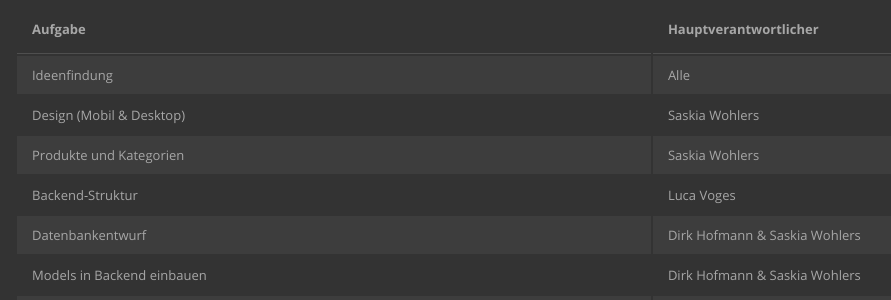
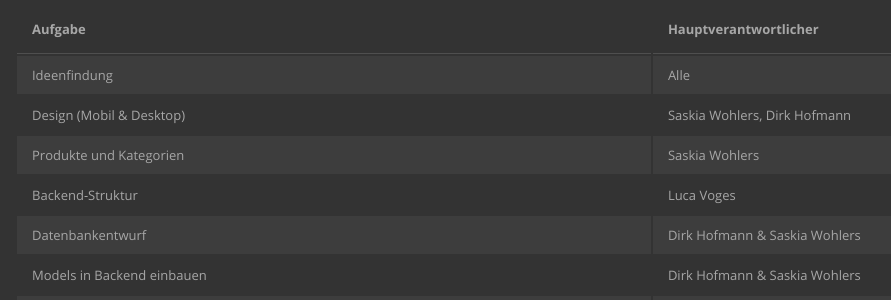
Before and after one commit to FHEFetzPetz/fetzpetz, a PHP site: page /documentation in a window 1280 px wide. Shown: the part 962-1262 px from the top of the page, without its empty margins (15-906 px from the left). Run offline with PHP 8.4, Linux system fonts and the light colour scheme; data that the repository does not hold is empty.

Commit message:
Update documentation.php
updated documentation

```diff
--- a/views/standalone/documentation.php
+++ b/views/standalone/documentation.php
@@ -44,7 +44,7 @@
             </tr>
             <tr>
                 <td>Design (Mobil & Desktop)</td>
-                <td>Saskia Wohlers</td>
+                <td>Saskia Wohlers, Dirk Hofmann</td>
             </tr>
             <tr>
                 <td>Produkte und Kategorien</td>
```
